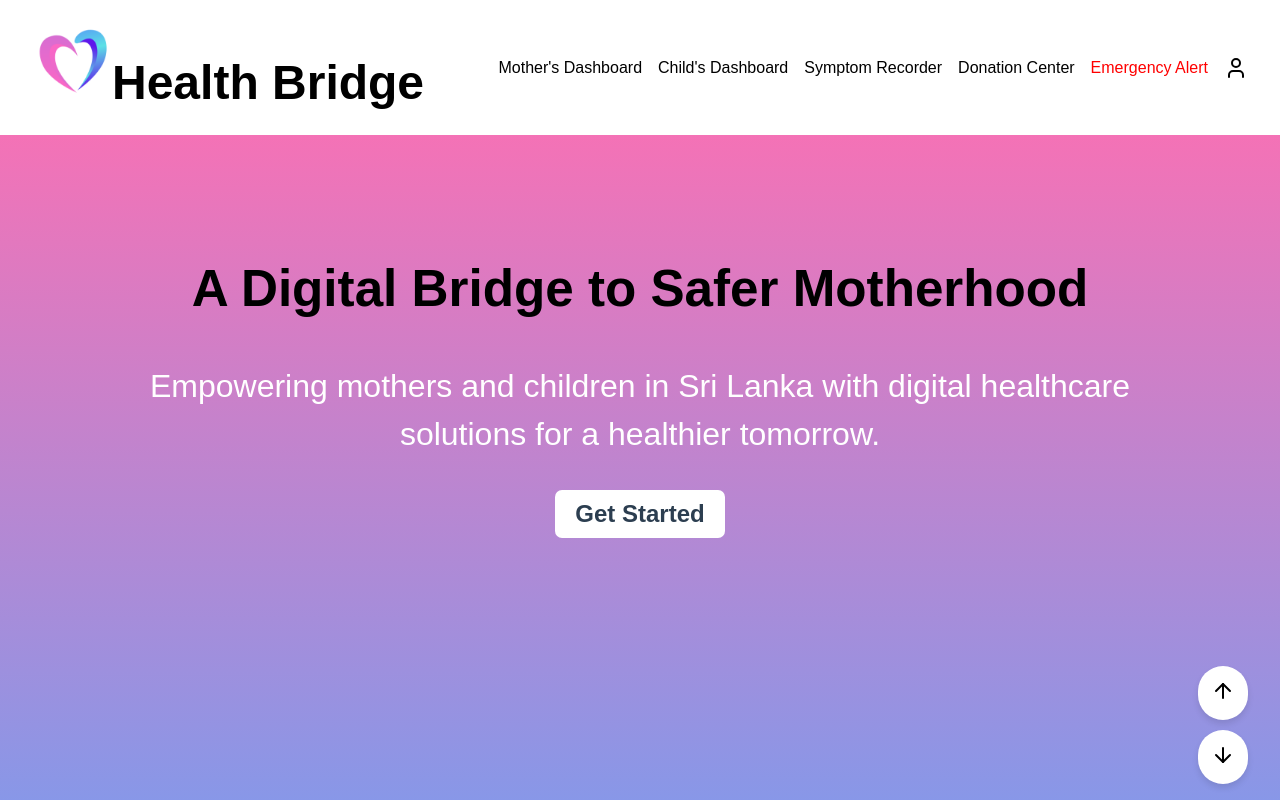
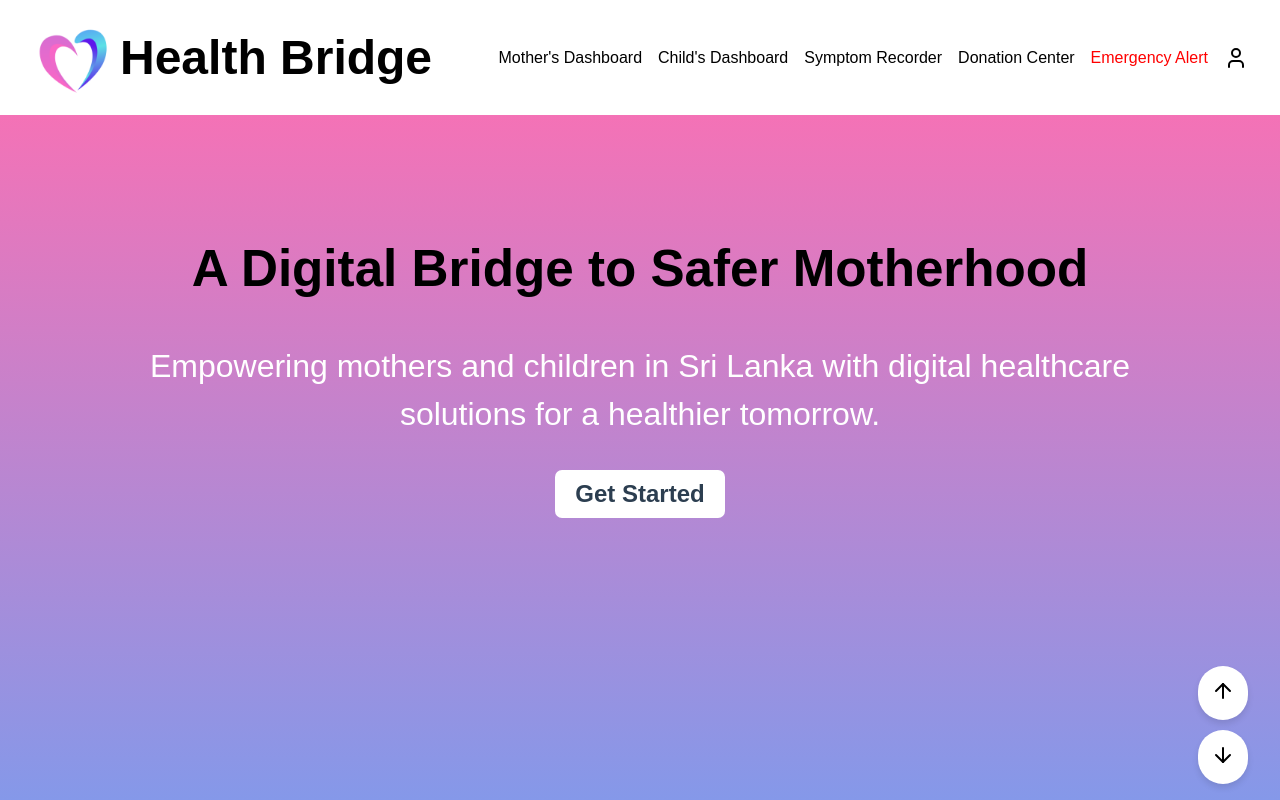
Before and after one commit to Methma-02/Health_Bridge, a React (Vite) app in the folder frontend/: page / in a window 1280 px wide. Shown: the top 800 px of the page. Built offline with nearby package versions, Linux system fonts and the light colour scheme.

Commit message:
Update Header.css

```diff
--- a/frontend/src/HeaderFooter/Header.css
+++ b/frontend/src/HeaderFooter/Header.css
@@ -13,6 +13,13 @@
   display: flex;
   align-items: center;
   gap: 0.5rem;
+}
+
+.logo-link {
+  display: flex;
+  align-items: center;
+  gap: 0.5rem;
+  text-decoration: none;
 }
 
 .logo-image {
```
